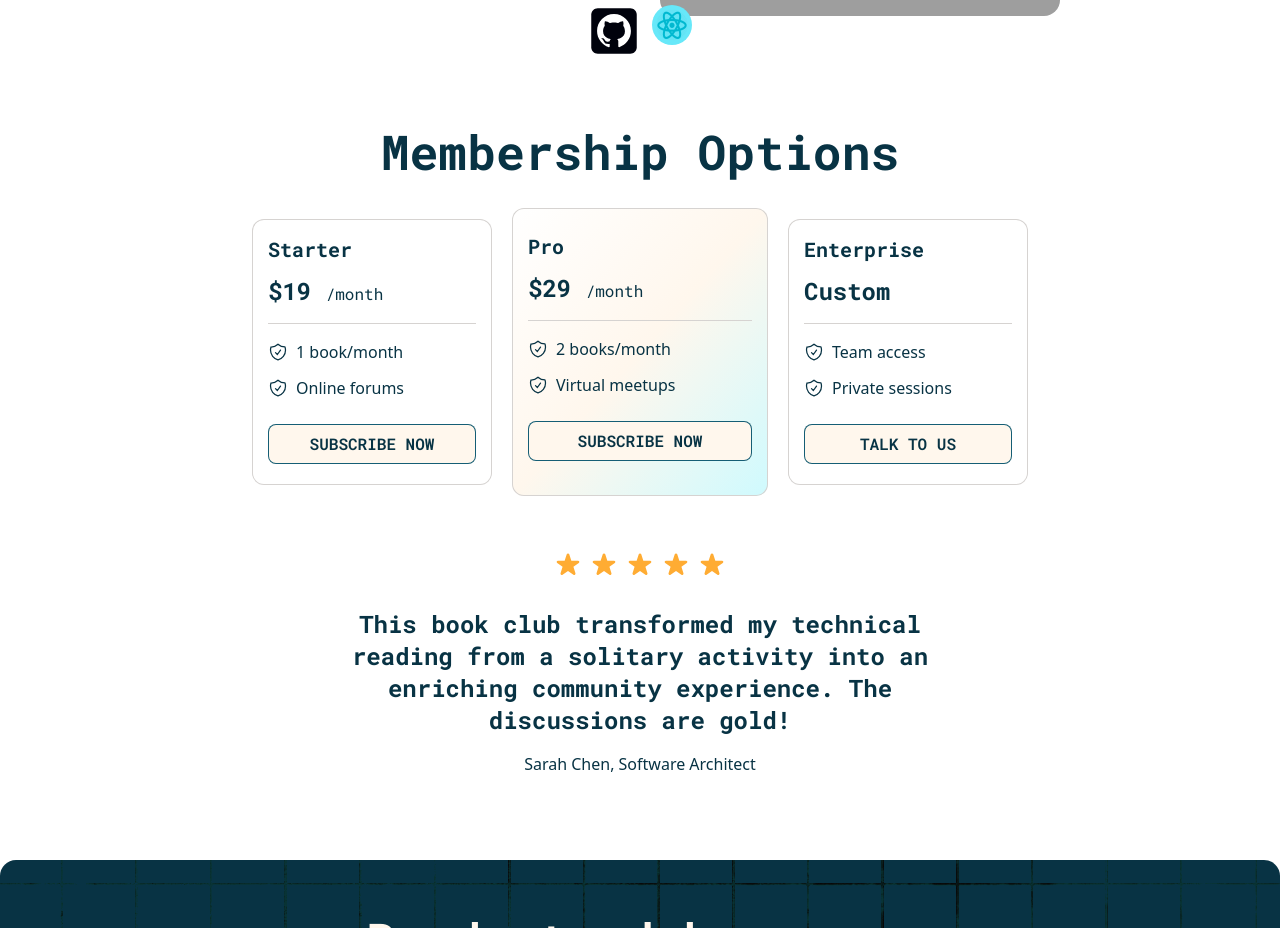
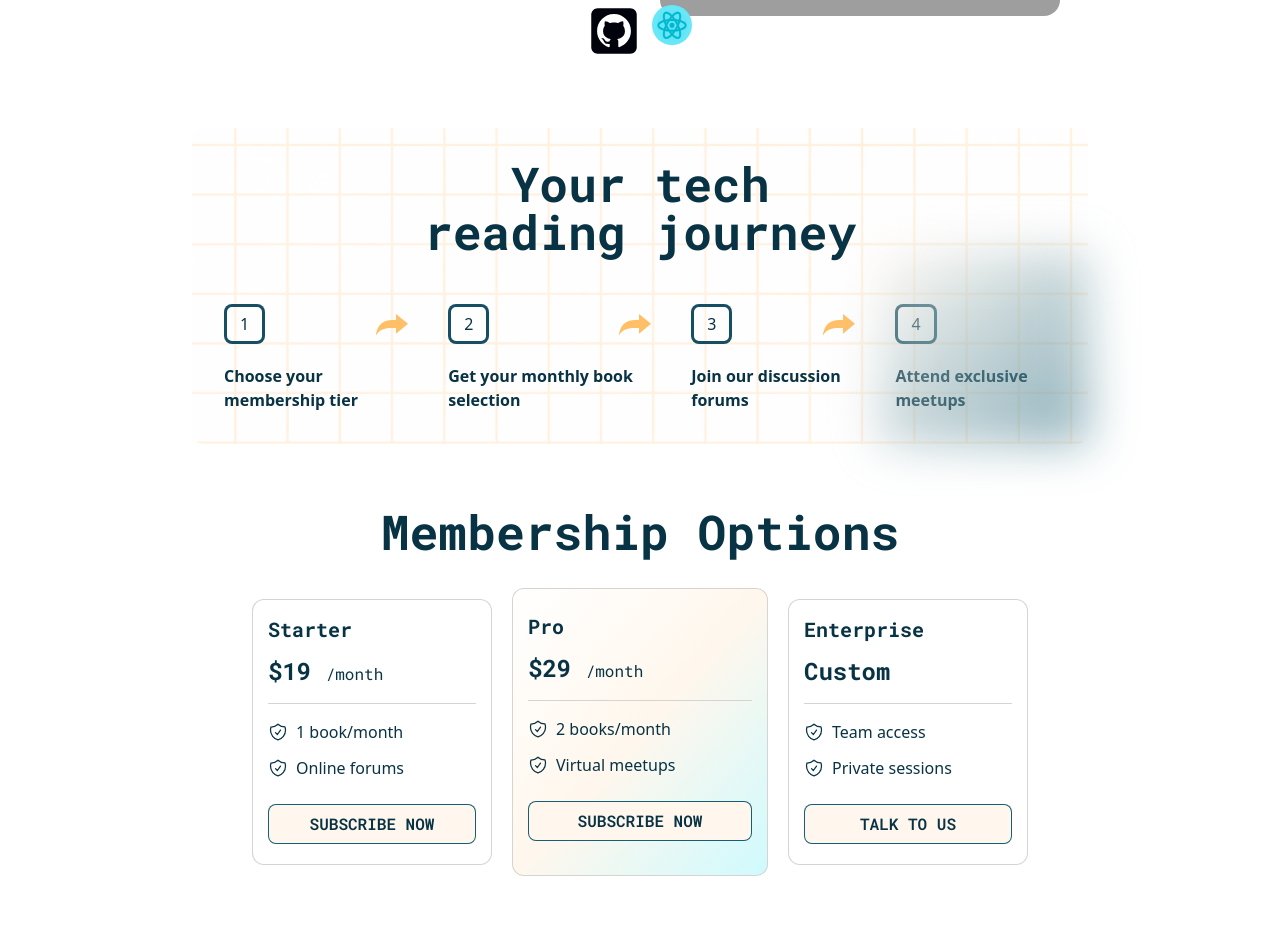
Before and after one commit to davunju/tech_book_club, a React (Vite) app: page / in a window 1280 px wide. Shown: the part 1557-2485 px from the top of the page. Built offline with nearby package versions, Linux system fonts and the light colour scheme; grey boxes are pictures that could not be loaded.

Commit message:
few changes

```diff
--- a/src/components/Explore.jsx
+++ b/src/components/Explore.jsx
@@ -97,7 +97,7 @@ const Explore = () => {
         </div>
       </div>
 
-      <div className="hidden md:relative z-10 bg-hero bg-no-repeat bg-cover max-w-4xl mx-auto bg-orange-50 bg-blend-overlay rounded-xl p-8">
+      <div className="hidden md:block relative z-10 bg-hero bg-no-repeat bg-cover max-w-4xl mx-auto bg-orange-50 bg-blend-overlay rounded-xl p-8">
         <h1 className="text-5xl text-center font-bold font-roboto">
           Your tech
         </h1>
```
